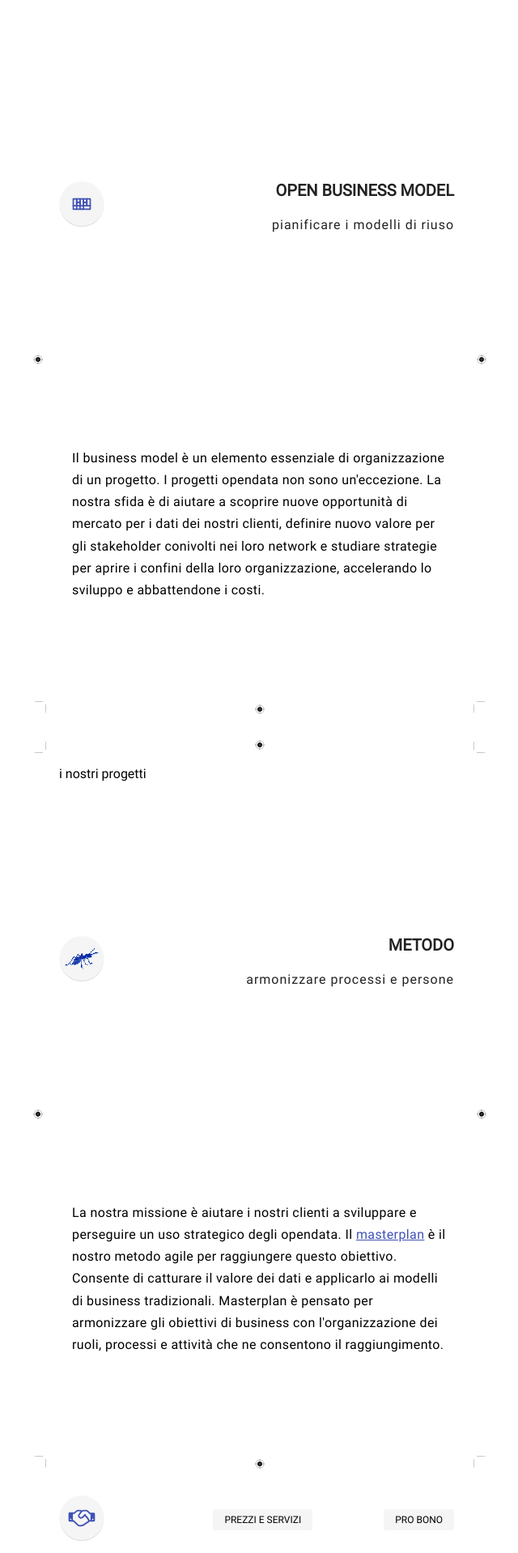
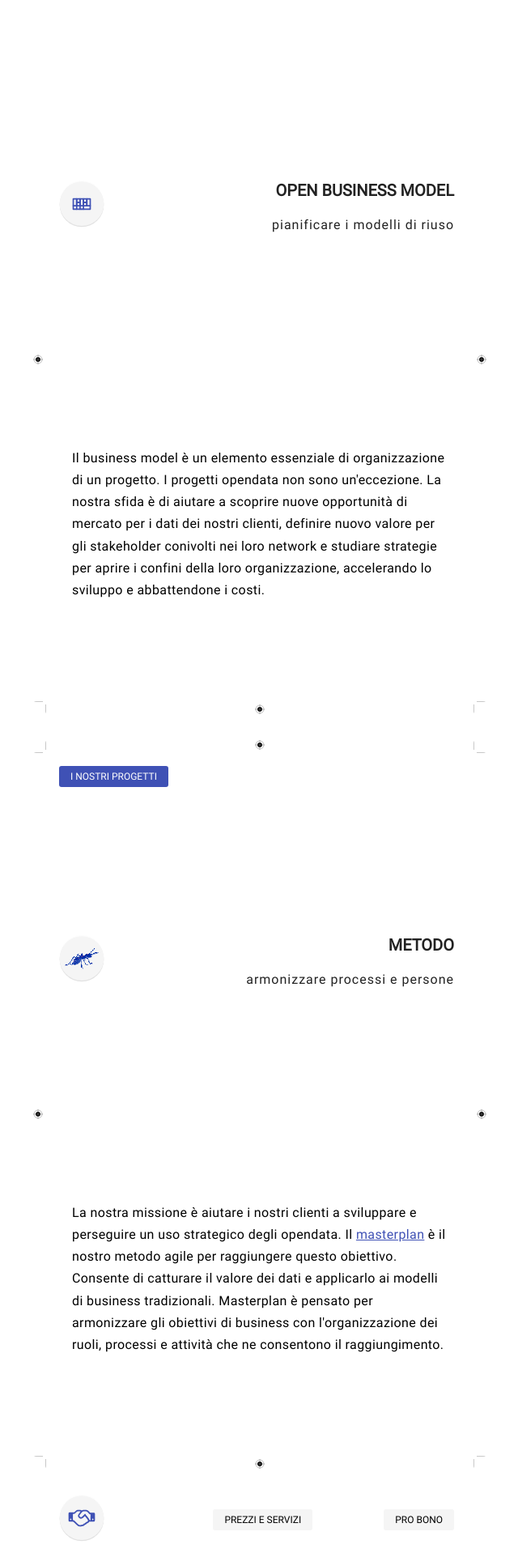
Before and after one commit to soburei/soburei.github.io, a Jekyll site: the page built from index.md, in a window 1280 px wide. Shown: the part 1882-3800 px from the top of the page at 81% size, without its empty margins (319-959 px from the left). Built offline with Jekyll 4.4.1, drawn with Linux system fonts in a browser that asks for light colours.

Commit message:
update button

```diff
--- a/_includes/home-section-4-metodo.html
+++ b/_includes/home-section-4-metodo.html
@@ -13,7 +13,7 @@
         <h4 class="payoff">armonizzare processi e persone</h4>
       </div>
     </div>
-    i nostri progetti
+    <a class="button button-primary button-tiny button-indigo" href="#prezzi">i nostri progetti</a>
 
   </div>
 
--- a/_sass/components/buttons.sass
+++ b/_sass/components/buttons.sass
@@ -24,3 +24,7 @@
 .button-primary:hover
   background: $indigo
   color: white
+
+.button-indigo
+  background-color: $indigo
+  color: white
```
Also changed, not shown: 4 other files.
